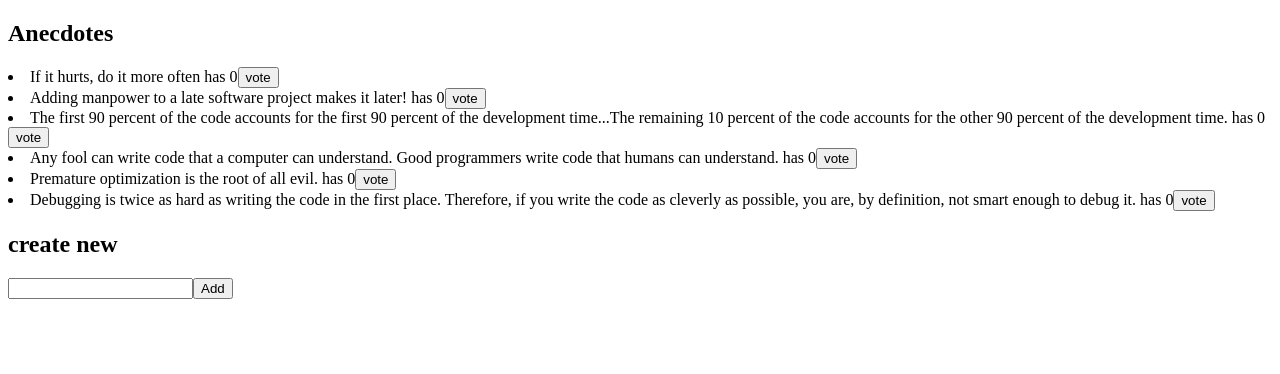
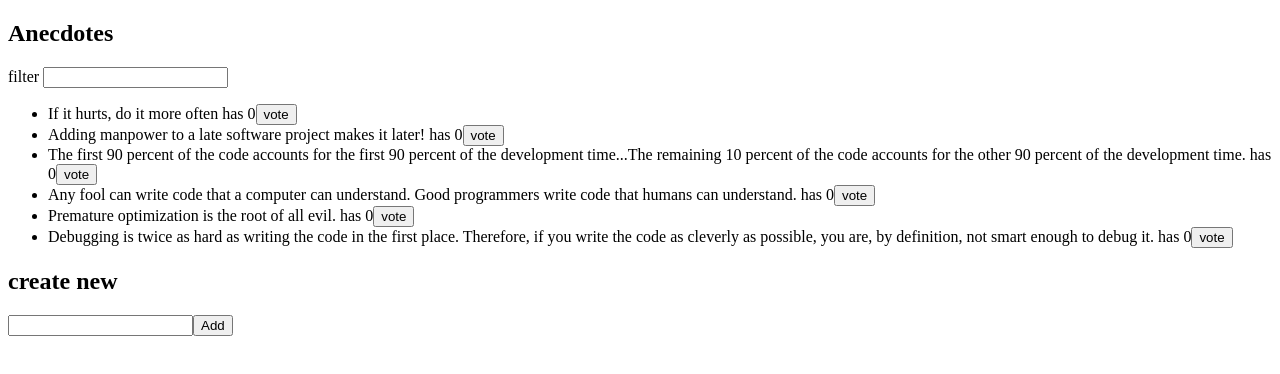
Before and after one commit to josandreu/redux-anecdotes, a React (Vite) app: page / in a window 1280 px wide. Shown: the top 374 px of the page. Built offline with nearby package versions, Linux system fonts and the light colour scheme.

Commit message:
Exercise 6.9

```diff
--- a/src/App.jsx
+++ b/src/App.jsx
@@ -1,10 +1,12 @@
 import Anecdotes from './components/Anecdotes';
 import NewAnecdote from './components/NewAnecdote';
+import SearchFilter from './components/SearchFilter';
 
 const App = () => {
   return (
     <div>
       <h2>Anecdotes</h2>
+      <SearchFilter />
       <Anecdotes />
       <h2>create new</h2>
       <NewAnecdote />
--- a/src/components/Anecdotes.jsx
+++ b/src/components/Anecdotes.jsx
@@ -1,8 +1,8 @@
 import { useSelector, useDispatch } from 'react-redux';
 import { addVote } from '../reducers/anecdoteReducer';
+import { useMemo } from 'react';
 import PropTypes from 'prop-types';
 
-// eslint-disable-next-line react/prop-types
 const Anecdote = ({ anecdote }) => {
   const dispatch = useDispatch();
 
@@ -21,13 +21,48 @@ const Anecdote = ({ anecdote }) => {
 };
 
 const Anecdotes = () => {
-  const anecdotes = useSelector((state) => state);
+  const anecdotes = useSelector(({ anecdotes }) => anecdotes);
 
-  const anecdotesByVotes = anecdotes.sort((a, b) => b.votes - a.votes);
+  const filterString = useSelector(({ filter }) => filter);
 
-  return anecdotesByVotes.map((anecdote) => (
-    <Anecdote key={anecdote.id} anecdote={anecdote} />
-  ));
+  // if (filterString.length > 0) {
+  //   const filteredAnecdotes = anecdotes.filter((anecdote) =>
+  //     anecdote.content.toLowerCase().includes(filterString.toLowerCase())
+  //   );
+
+  //   return filteredAnecdotes.map((anecdote) => (
+  //     <Anecdote key={anecdote.id} anecdote={anecdote} />
+  //   ));
+  // }
+
+  // const anecdotesByVotes = [...anecdotes].sort((a, b) => b.votes - a.votes);
+
+  // return (
+  //   <ul>
+  //     {anecdotesByVotes.map((anecdote) => (
+  //       <Anecdote key={anecdote.id} anecdote={anecdote} />
+  //     ))}
+  //   </ul>
+  // );
+
+  // useMemo: El array se recalcula solo si anecdotes o filterString cambian.
+  const filteredOrSortedAnecdotes = useMemo(() => {
+    const filtered = filterString
+      ? anecdotes.filter((anecdote) =>
+          anecdote.content.toLowerCase().includes(filterString.toLowerCase())
+        )
+      : [...anecdotes];
+
+    return filtered.sort((a, b) => b.votes - a.votes);
+  }, [anecdotes, filterString]);
+
+  return (
+    <ul>
+      {filteredOrSortedAnecdotes.map((anecdote) => (
+        <Anecdote key={anecdote.id} anecdote={anecdote} />
+      ))}
+    </ul>
+  );
 };
 
 export default Anecdotes;
--- /dev/null
+++ b/src/components/SearchFilter.jsx
@@ -0,0 +1,22 @@
+import { useDispatch } from 'react-redux';
+import { searchFilter } from '../reducers/filterReducer';
+
+const SearchFilter = () => {
+  const dispatch = useDispatch();
+
+  const handleChange = (event) => {
+    dispatch(searchFilter(event.target.value));
+  };
+
+  const style = {
+    marginBottom: 10,
+  };
+
+  return (
+    <div style={style}>
+      filter <input onChange={handleChange} />
+    </div>
+  );
+};
+
+export default SearchFilter;
--- a/src/main.jsx
+++ b/src/main.jsx
@@ -1,13 +1,19 @@
-import ReactDOM from 'react-dom/client'
-import { createStore } from 'redux'
-import { Provider } from 'react-redux'
-import App from './App'
-import reducer from './reducers/anecdoteReducer'
+import ReactDOM from 'react-dom/client';
+import { createStore, combineReducers } from 'redux';
+import { Provider } from 'react-redux';
+import App from './App';
+import anecdoteReducer from './reducers/anecdoteReducer';
+import filterReducer from './reducers/filterReducer';
 
-const store = createStore(reducer)
+const reducer = combineReducers({
+  anecdotes: anecdoteReducer,
+  filter: filterReducer,
+});
+
+const store = createStore(reducer);
 
 ReactDOM.createRoot(document.getElementById('root')).render(
   <Provider store={store}>
     <App />
   </Provider>
-)
+);
--- /dev/null
+++ b/src/reducers/filterReducer.js
@@ -0,0 +1,17 @@
+const filterReducer = (state = '', action) => {
+  switch (action.type) {
+    case 'SEARCH_FILTER':
+      return action.payload;
+    default:
+      return state;
+  }
+};
+
+export const searchFilter = (filter) => {
+  return {
+    type: 'SEARCH_FILTER',
+    payload: filter,
+  };
+};
+
+export default filterReducer;
```
